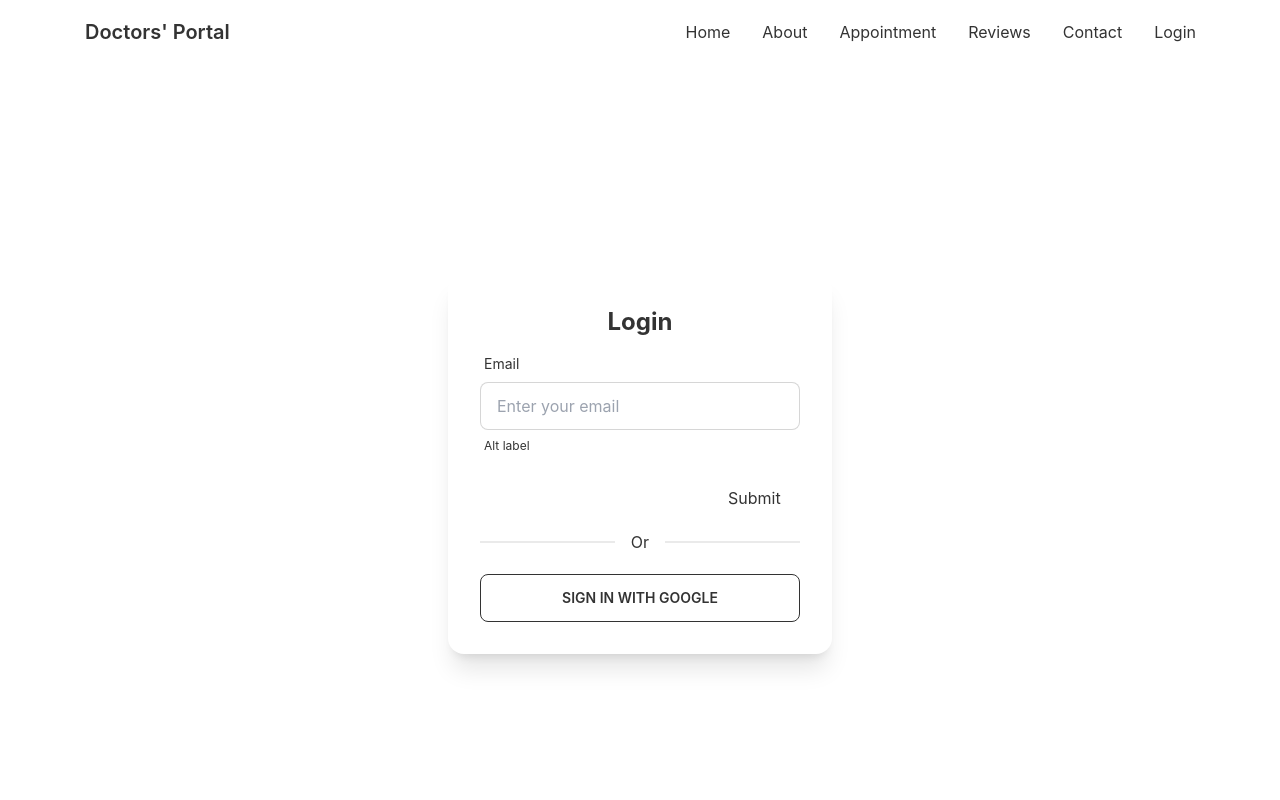
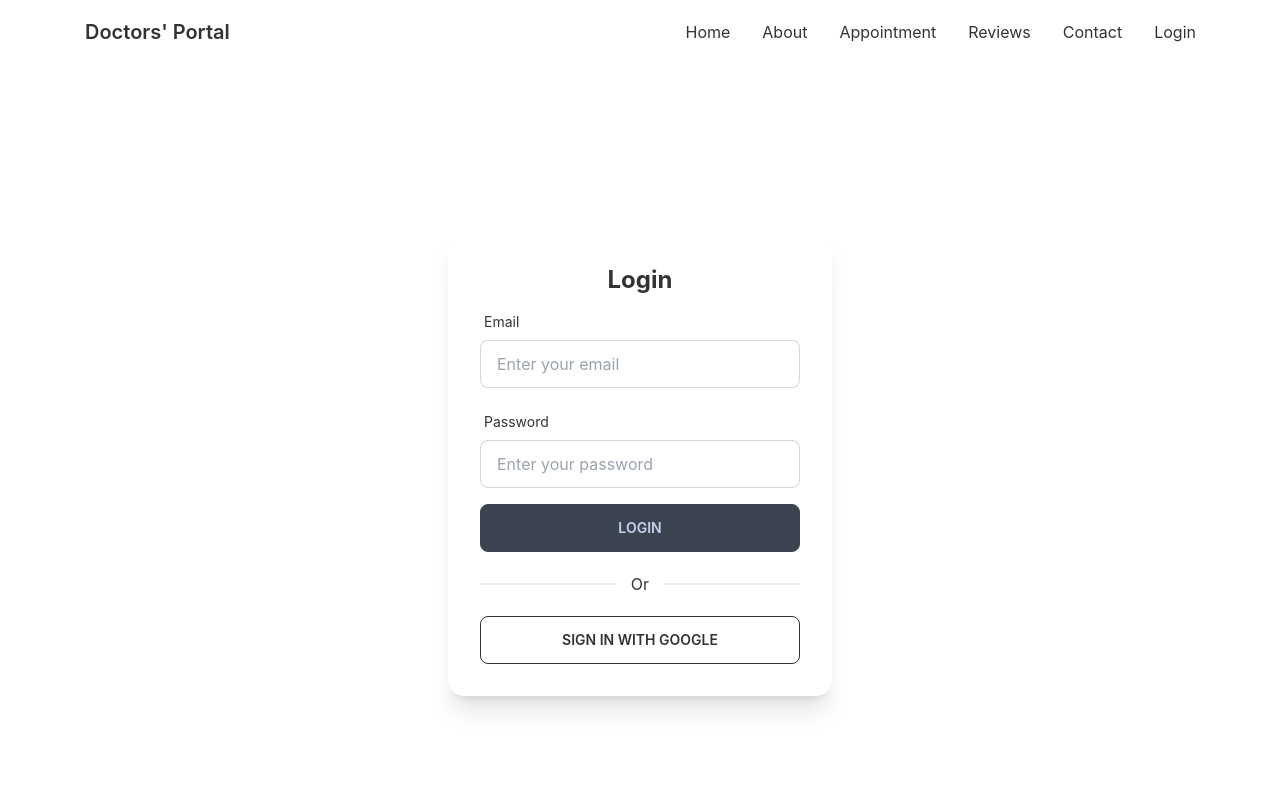
Before and after one commit to ahnafwarith/doctors-portal-client, a React (Create React App) app: page /login in a window 1280 px wide. Shown: the top 800 px of the page. Built offline with nearby package versions, Linux system fonts and the light colour scheme; no server answers.

Commit message:
can now get field value from form with react hook form

```diff
--- a/src/Pages/Login/Login.js
+++ b/src/Pages/Login/Login.js
@@ -19,32 +19,55 @@
                 <div className="card-body">
                     <h2 className="font-bold text-center text-2xl">Login</h2>
                     <form onSubmit={handleSubmit(onSubmit)}>
-                        <div class="form-control w-full max-w-xs">
-                            <label class="label">
-                                <span class="label-text">Email</span>
+                        {/* Email validation*/}
+                        <div className="form-control w-full max-w-xs">
+                            <label className="label">
+                                <span className="label-text">Email</span>
                             </label>
                             <input
-                                type="text"
+                                type="email"
                                 placeholder="Enter your email"
-                                class="input input-bordered w-full max-w-xs"
+                                className="input input-bordered w-full max-w-xs"
                                 {...register("email", {
+                                    required: {
+                                        value: true,
+                                        message: 'Email is a required field'
+                                    },
                                     pattern: {
-                                        value: /[A-Za-z]{3}/,
-                                        message: 'error message' // JS only: <p>error message</p> TS only support string
+                                        value: /[a-z0-9]+@[a-z]+\.[a-z]{2,3}/,
+                                        message: 'Please provide an valid email address'
                                     }
                                 })} />
-                            <label class="label">
-                                <span class="label-text-alt">Alt label</span>
+                            <label className="label">
+                                {errors.email?.type === 'required' && <span className='label-text-alt text-red-500'>{errors.email.message}</span>}
+                                {errors.email?.type === 'pattern' && <span className='label-text-alt text-red-500'>{errors.email.message}</span>}
                             </label>
                         </div>
-
-                        <input {...register("firstName", { required: true })} />
-                        {errors.firstName?.type === 'required' && "First name is required"}
-
-                        <input {...register("lastName", { required: true })} />
-                        {errors.lastName && "Last name is required"}
-
-                        <input type="submit" />
+                        {/* Password validation */}
+                        <div className="form-control w-full max-w-xs">
+                            <label className="label">
+                                <span className="label-text">Password</span>
+                            </label>
+                            <input
+                                type="password"
+                                placeholder="Enter your password"
+                                className="input input-bordered w-full max-w-xs"
+                                {...register("password", {
+                                    required: {
+                                        value: true,
+                                        message: 'Password is a required field'
+                                    },
+                                    minLength: {
+                                        value: 6,
+                                        message: "Password must be at least 6 characters"
+                                    }
+                                })} />
+                            <label className="label">
+                                {errors.password?.type === 'required' && <span className='label-text-alt text-red-500'>{errors.password.message}</span>}
+                                {errors.password?.type === 'minLength' && <span className='label-text-alt text-red-500'>{errors.password.message}</span>}
+                            </label>
+                        </div>
+                        <input className='btn w-full max-w-xs' type="submit" value="login" />
                     </form>
                     <div className='divider'>Or</div>
                     <button
```
